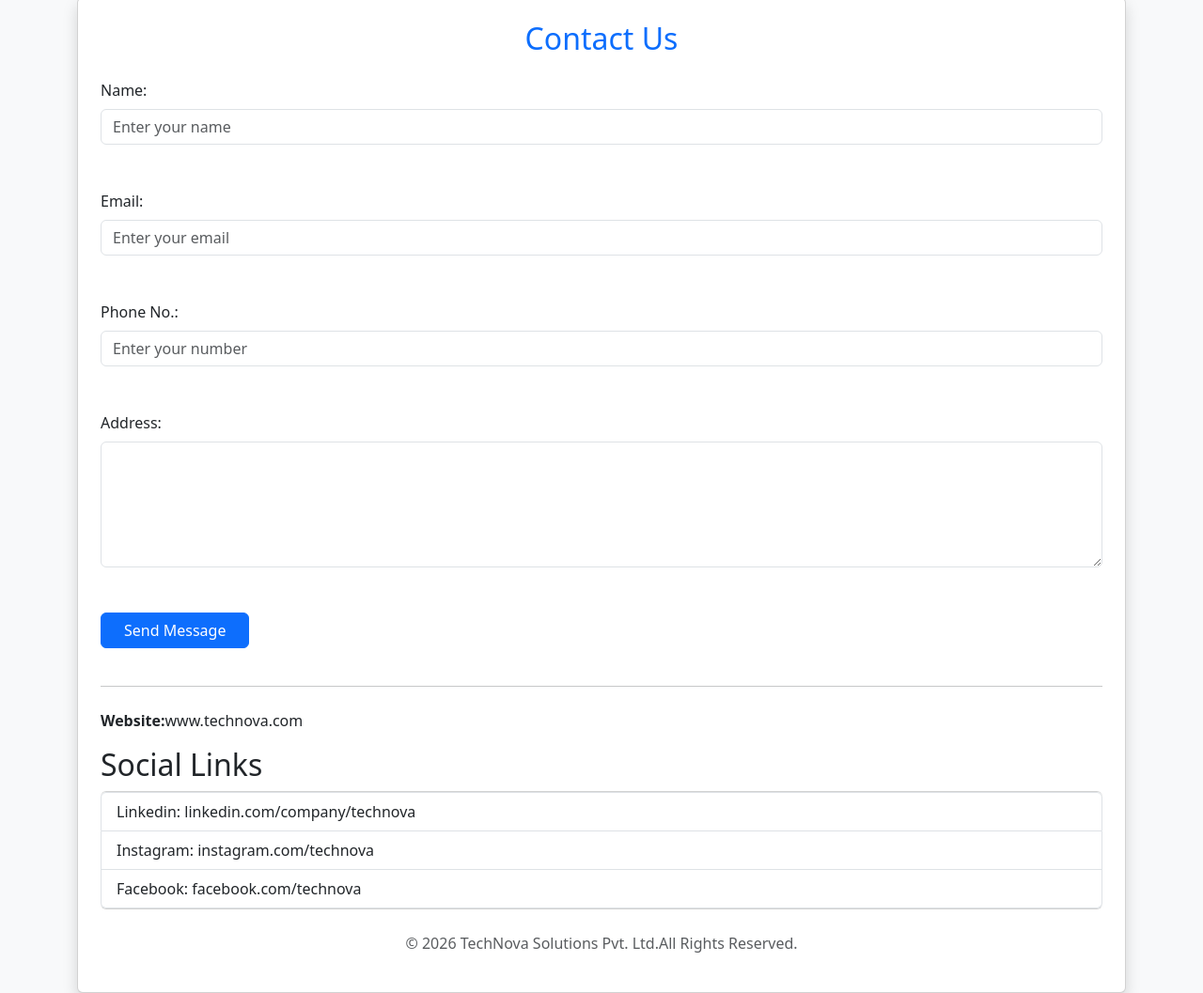
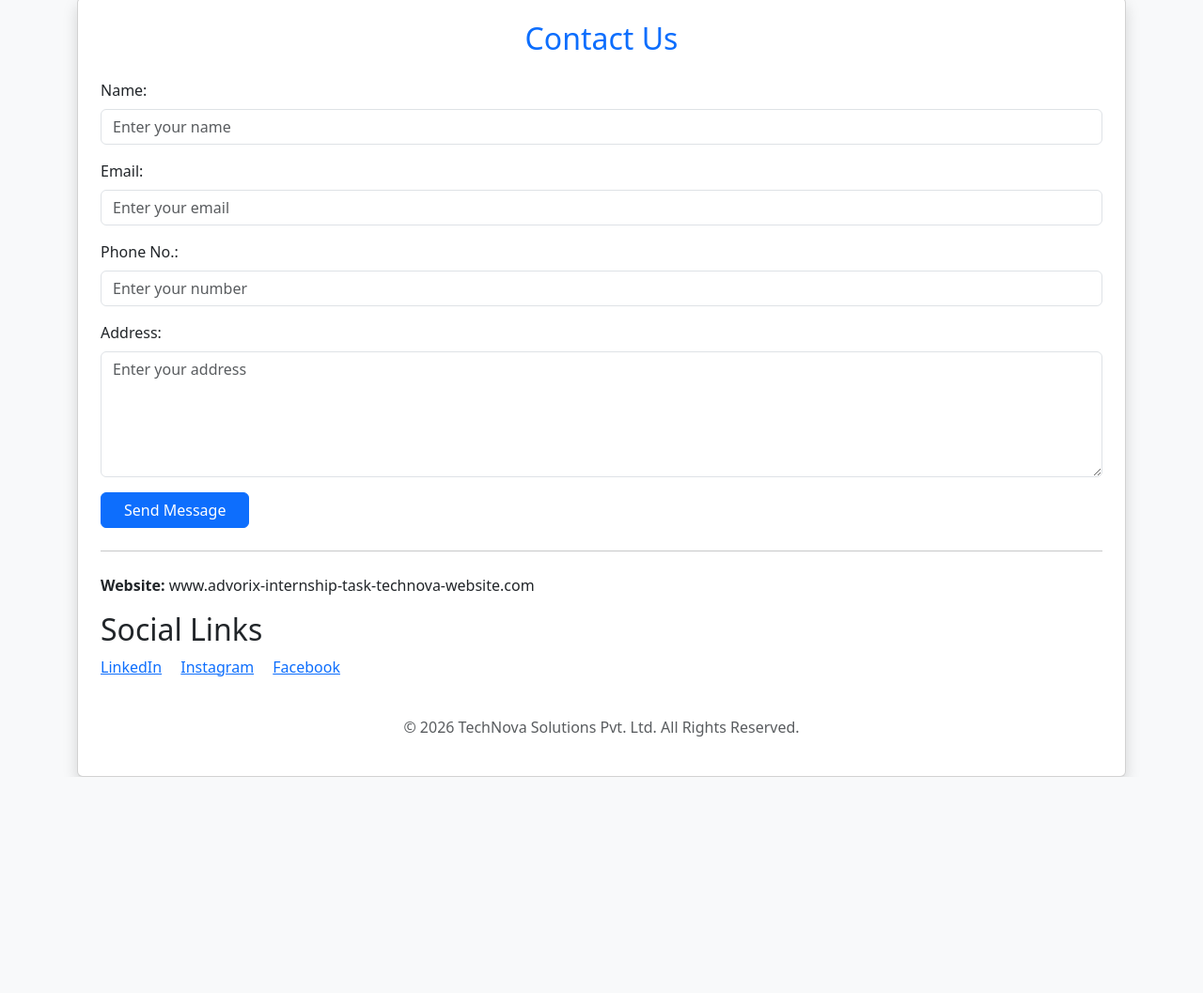
Before and after one commit to devangiparmar1710-png/corporate-website, a plain HTML site: page contact.html in a window 1280 px wide. Shown: the part 51-1108 px from the top of the page at 94% size. After the commit the page ends 878 px from the top, so only its background shows below. Drawn offline with nearby package versions, Linux system fonts and the light colour scheme.

Commit message:
first commit

```diff
--- a/contact.html
+++ b/contact.html
@@ -14,34 +14,30 @@
                 <div class="mb-3">
                     <label class="form-label">Name:</label>
                     <input type="text" class="form-control" placeholder="Enter your name" required>
-        <br><br>
-
+                </div>
+                <div class="mb-3">
                     <label class="form-label">Email:</label>
                     <input type="email" class="form-control" placeholder="Enter your email" required>
-        <br><br>
-
+                </div>
+                <div class="mb-3">
                     <label class="form-label">Phone No.:</label>
-        <input type="number" class="form-control" placeholder="Enter your number" required>
-        <br><br>
-
+                    <input type="tel" class="form-control" placeholder="Enter your number" required>
+                </div>
+                <div class="mb-3">
                     <label class="form-label">Address:</label>
-        <textarea class="form-control" rows="5" cols="30"></textarea>
-        <br><br>
-
+                    <textarea class="form-control" rows="5" placeholder="Enter your address"></textarea>
+                </div>
                 <button type="submit" class="btn btn-primary px-4">Send Message</button>
-    </div>
             </form>
             <hr class="my-4">
-    <p><strong>Website:</strong>www.technova.com</p>
-
+            <p><strong>Website:</strong> www.advorix-internship-task-technova-website.com</p>
             <h2>Social Links</h2>
-    <ul class="list-group">
-        <li class="list-group-item">Linkedin: linkedin.com/company/technova</li>
-        <li class="list-group-item">Instagram: instagram.com/technova</li>
-        <li class="list-group-item">Facebook: facebook.com/technova</li>
-    </ul>
-
-    <p class="text-center text-muted mt-4">&copy; 2026 TechNova Solutions Pvt. Ltd.All Rights Reserved.</p>
+            <div class="mb-3">
+                <a href="https://www.linkedin.com/company/advorix-internship-task-technova-website" target="_blank" class="me-3">LinkedIn</a>
+                <a href="https://www.instagram.com/advorix-internship-task-technova-website" target="_blank" class="me-3">Instagram</a>
+                <a href="https://www.facebook.com/advorix-internship-task-technova-website" target="_blank">Facebook</a>
+            </div>
+            <p class="text-center text-muted mt-4">&copy; 2026 TechNova Solutions Pvt. Ltd. All Rights Reserved.</p>
         </div>
     </div>
 </body>
```
Lines whose indentation alone changed are shown as unchanged.
